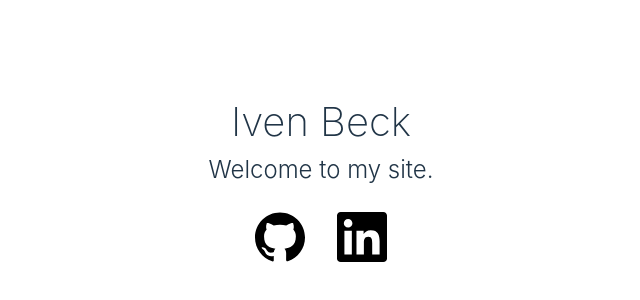
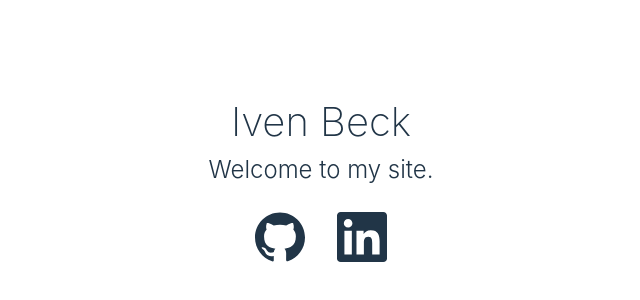
Before and after one commit to ibveecnk/homepage, a React (Vite) app: page / in a window 1280 px wide. Shown: the part 208-508 px from the top of the page, without its empty margins (319-959 px from the left). Built offline with nearby package versions, Linux system fonts and the light colour scheme.

Commit message:
Make svgs respect dark mode

```diff
--- a/src/index.css
+++ b/src/index.css
@@ -21,6 +21,10 @@ a {
 }
 a:hover {
   color: #535bf2;
+}
+
+svg {
+  fill: rgba(255, 255, 255, 0.87);
 }
 
 body {
@@ -61,6 +65,9 @@ button:focus-visible {
     color: #213547;
     background-color: #ffffff;
   }
+  svg {
+    fill: #213547
+  }
   a:hover {
     color: #747bff;
   }
```
Also changed, not shown: src/assets/github.svg.
